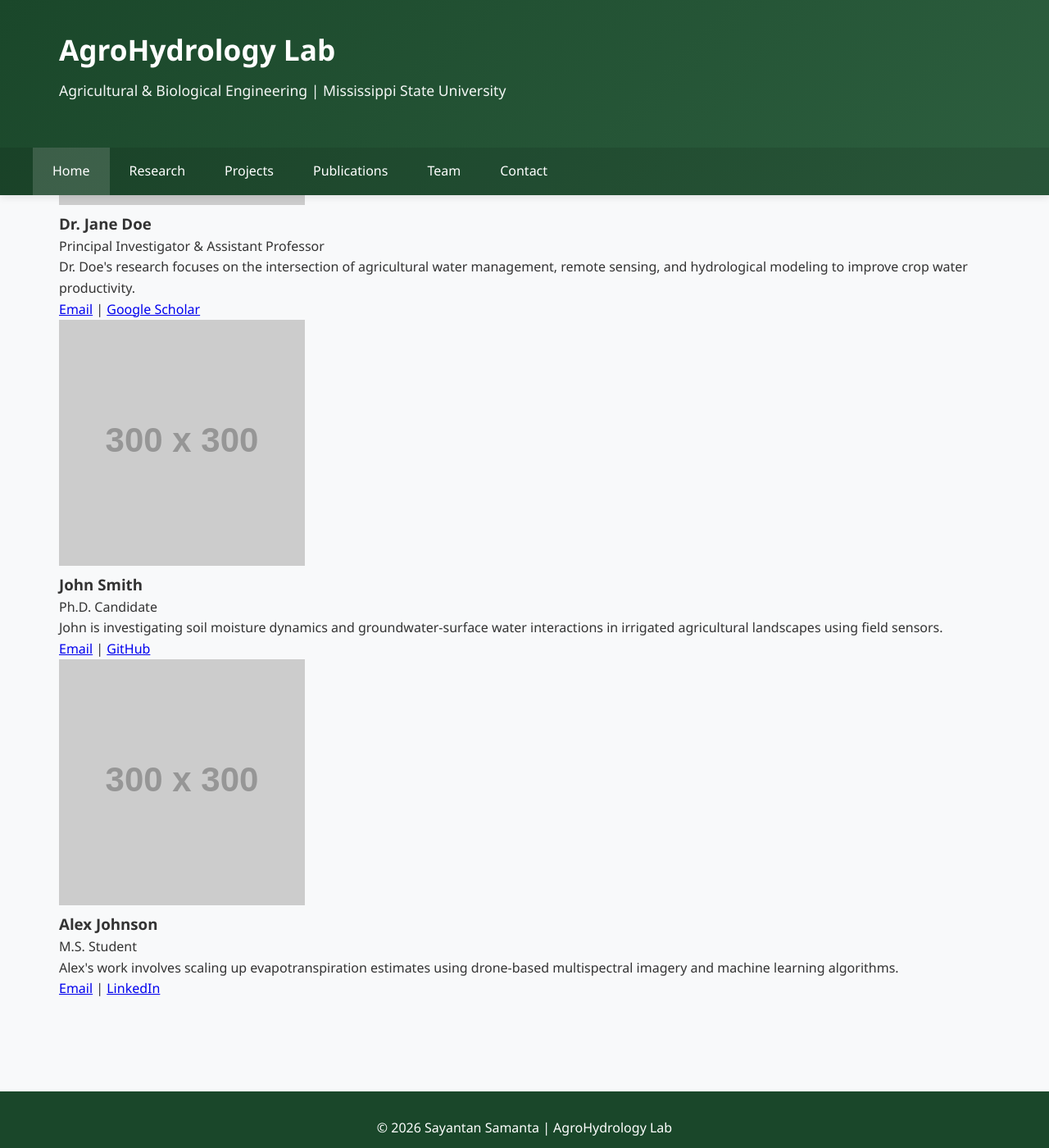
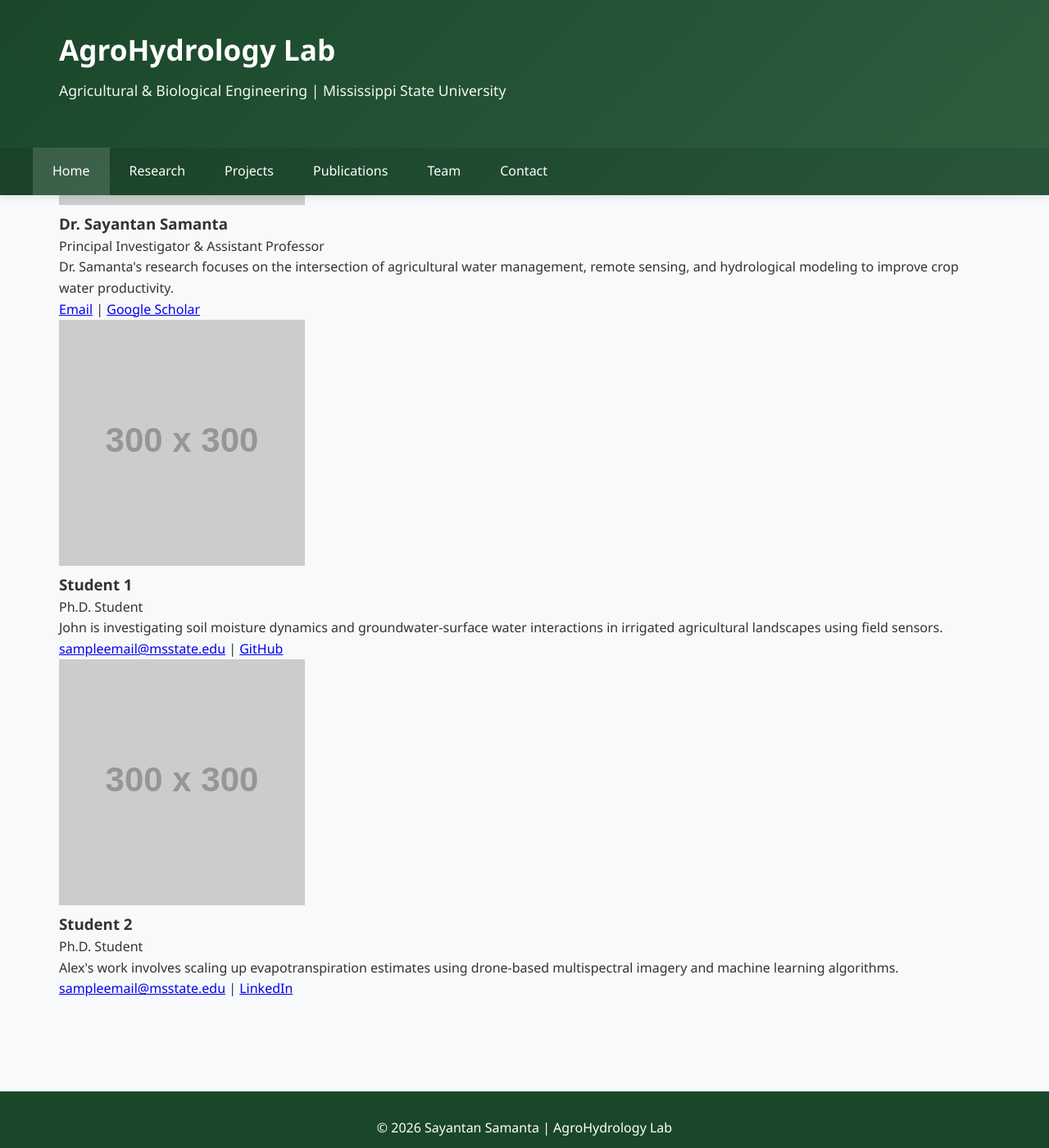
Before and after one commit to aghydro/AgroHydrology-Lab, a Jekyll site: the page index.html, which Jekyll copies as it is, in a window 1280 px wide and 1400 px high, scrolled down 1458 px. Shown: the whole window at 82% size. Built offline with Jekyll 4.4.1, drawn with Linux system fonts in a browser that asks for light colours.

Commit message:
Update team member details in index.html

```diff
--- a/index.html
+++ b/index.html
@@ -536,9 +536,9 @@
                     <img src="https://via.placeholder.com/300" alt="Dr. Jane Doe" class="member-image">
                 </div>
                 <div class="member-info">
-                    <h3 class="member-name">Dr. Jane Doe</h3>
+                    <h3 class="member-name">Dr. Sayantan Samanta</h3>
                     <p class="member-role">Principal Investigator & Assistant Professor</p>
-                    <p class="member-bio">Dr. Doe's research focuses on the intersection of agricultural water management, remote sensing, and hydrological modeling to improve crop water productivity.</p>
+                    <p class="member-bio">Dr. Samanta's research focuses on the intersection of agricultural water management, remote sensing, and hydrological modeling to improve crop water productivity.</p>
                     <div class="member-links">
                         <a href="#" class="social-link">Email</a> |
                         <a href="#" class="social-link">Google Scholar</a>
@@ -551,11 +551,11 @@
                     <img src="https://via.placeholder.com/300" alt="John Smith" class="member-image">
                 </div>
                 <div class="member-info">
-                    <h3 class="member-name">John Smith</h3>
-                    <p class="member-role">Ph.D. Candidate</p>
+                    <h3 class="member-name">Student 1</h3>
+                    <p class="member-role">Ph.D. Student</p>
                     <p class="member-bio">John is investigating soil moisture dynamics and groundwater-surface water interactions in irrigated agricultural landscapes using field sensors.</p>
                     <div class="member-links">
-                        <a href="#" class="social-link">Email</a> |
+                        <a href="#" class="social-link">sampleemail@msstate.edu</a> |
                         <a href="#" class="social-link">GitHub</a>
                     </div>
                 </div>
@@ -566,11 +566,11 @@
                     <img src="https://via.placeholder.com/300" alt="Alex Johnson" class="member-image">
                 </div>
                 <div class="member-info">
-                    <h3 class="member-name">Alex Johnson</h3>
-                    <p class="member-role">M.S. Student</p>
+                    <h3 class="member-name">Student 2</h3>
+                    <p class="member-role">Ph.D. Student</p>
                     <p class="member-bio">Alex's work involves scaling up evapotranspiration estimates using drone-based multispectral imagery and machine learning algorithms.</p>
                     <div class="member-links">
-                        <a href="#" class="social-link">Email</a> |
+                        <a href="#" class="social-link">sampleemail@msstate.edu</a> |
                         <a href="#" class="social-link">LinkedIn</a>
                     </div>
                 </div>
```
